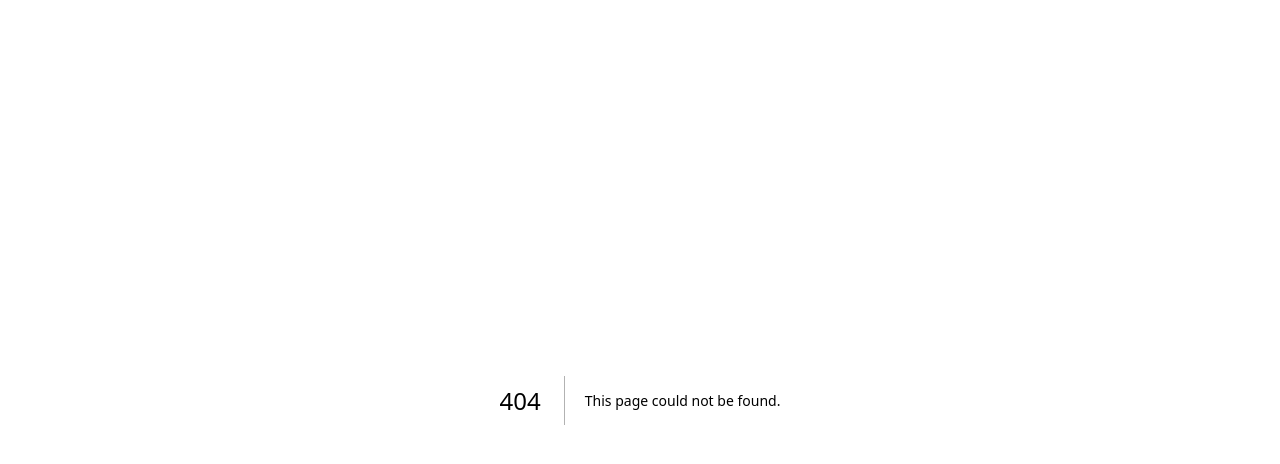
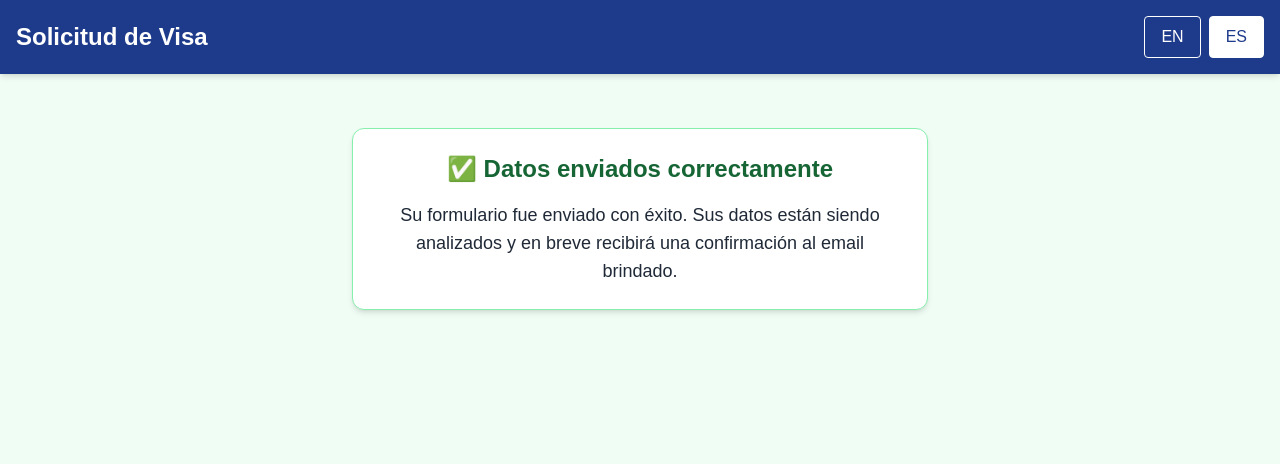
Before and after one commit to maxdnik/etail-visa, a Next.js app: page /no-payment/steps/step6success in a window 1280 px wide. Before the commit this address had no page. Shown: the top 464 px of the page. Built offline with nearby package versions, Linux system fonts and the light colour scheme.

Commit message:
Add no-payment success page

```diff
--- /dev/null
+++ b/app/no-payment/steps/step6success/page.tsx
@@ -0,0 +1,54 @@
+"use client";
+
+import { useEffect } from "react";
+import { useTranslation } from "react-i18next";
+
+export default function Step6SuccessNoPayment() {
+  const { t, i18n } = useTranslation();
+
+  useEffect(() => {
+    document.cookie = "eta_flow=; Path=/; Max-Age=0; SameSite=Lax";
+  }, []);
+
+  return (
+    <div className="min-h-screen bg-green-50">
+      <nav className="flex justify-between items-center p-4 bg-blue-900 text-white shadow-md w-full fixed top-0 left-0 z-10">
+        <h1 className="text-2xl font-bold">{t("header")}</h1>
+        <div>
+          <button
+            onClick={() => i18n.changeLanguage("en")}
+            className={`mr-2 px-4 py-2 rounded border border-white ${
+              i18n.language === "en"
+                ? "bg-white text-blue-900"
+                : "bg-transparent text-white"
+            }`}
+          >
+            EN
+          </button>
+          <button
+            onClick={() => i18n.changeLanguage("es")}
+            className={`px-4 py-2 rounded border border-white ${
+              i18n.language === "es"
+                ? "bg-white text-blue-900"
+                : "bg-transparent text-white"
+            }`}
+          >
+            ES
+          </button>
+        </div>
+      </nav>
+
+      <div className="flex items-center justify-center px-4 pt-32">
+        <div className="max-w-xl p-6 bg-white rounded-xl shadow-md border border-green-300 text-center">
+          <h1 className="text-2xl font-bold text-green-800 mb-4">
+            ✅ Datos enviados correctamente
+          </h1>
+          <p className="text-gray-800 text-lg">
+            Su formulario fue enviado con éxito. Sus datos están siendo analizados y en breve
+            recibirá una confirmación al email brindado.
+          </p>
+        </div>
+      </div>
+    </div>
+  );
+}
```
